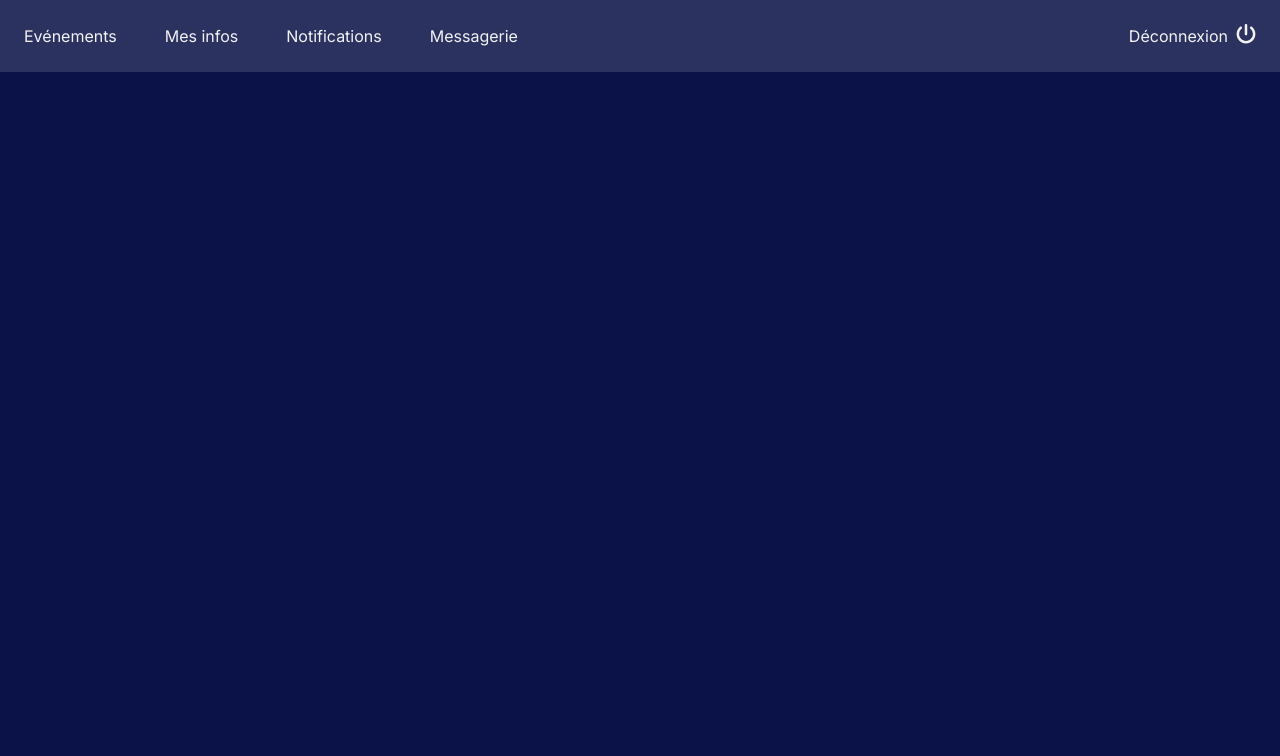
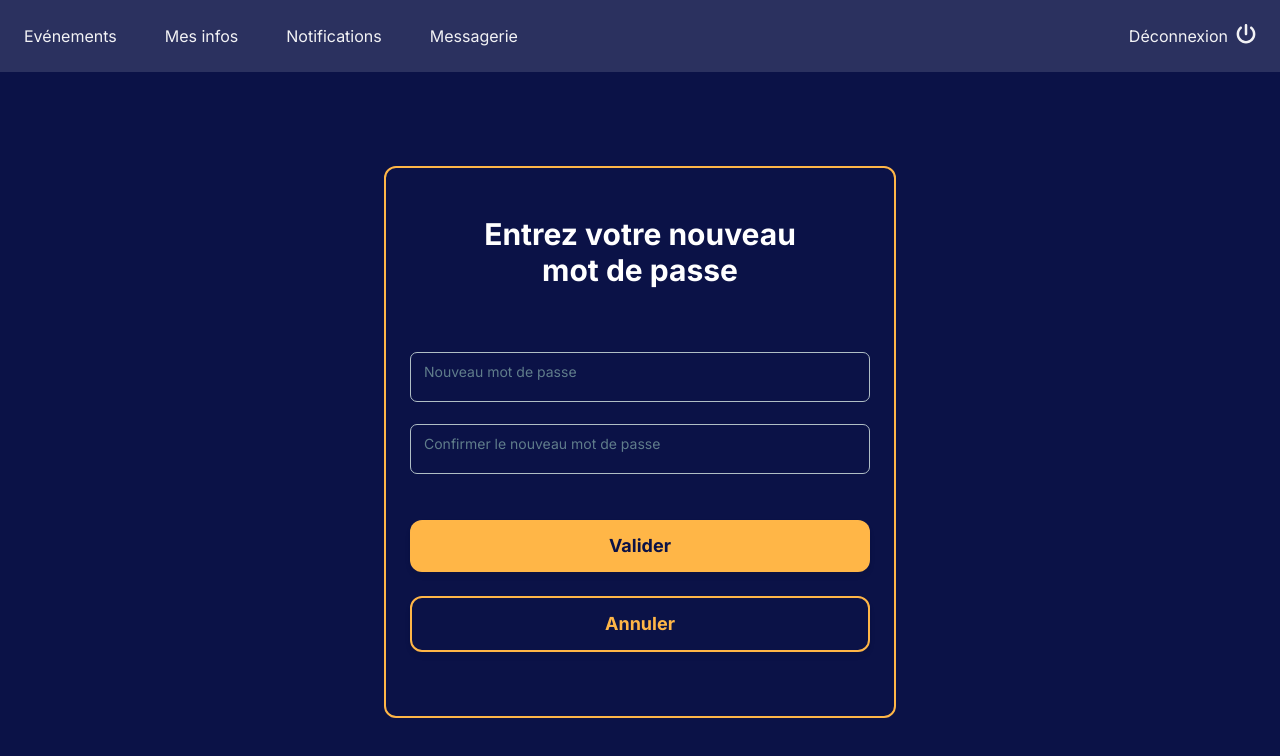
Before and after one commit to kersolo/ManagEvent_front, a React (Vite) app: page /login/new-password/1 in a window 1280 px wide. Shown: the top 756 px of the page. Built offline with nearby package versions, Linux system fonts and the light colour scheme; no server answers.

Commit message:
EVENT_DEVPUNK-53 - newPasswordPage

```diff
--- a/src/App.tsx
+++ b/src/App.tsx
@@ -5,6 +5,7 @@ import NavBar from "./components/NavBar/NavBar";
 import NavBarAdmin from "./components/NavBar/NavBarAdmin";
 import ContactPage from "./pages/Contact/ContactPage";
 import CheckEmailPage from "./pages/Login/CheckEmailPage";
+import NewPasswordPage from "./pages/Login/NewPasswordPage";
 import ResetPassPage from "./pages/Login/ResetPassPage";
 import UpdateProfilePage from "./pages/Profil/UpdateProfilePage";
 import SignUpPage, { NewUserProps } from "./pages/SignUp/SignUpPage";
@@ -44,6 +45,10 @@ export default function App() {
         <Route path="/login/reset-pass" element={<ResetPassPage />} />
         <Route path="/login/check-email" element={<CheckEmailPage />} />
         <Route
+          path="/login/new-password/:token"
+          element={<NewPasswordPage />}
+        />
+        <Route
           path="/inscription"
           element={<SignUpPage handleSubmitUser={handleSubmitUser} />}
         />
--- a/src/components/InputDefault.tsx
+++ b/src/components/InputDefault.tsx
@@ -1,5 +1,5 @@
-import { Input } from '@material-tailwind/react';
-import { FieldValues, Path, UseFormRegister } from 'react-hook-form';
+import { Input } from "@material-tailwind/react";
+import { FieldValues, Path, UseFormRegister } from "react-hook-form";
 
 type InputDefaultProps<T extends FieldValues> = {
   label: string;
@@ -21,10 +21,10 @@ export function InputDefault<T extends FieldValues>({
   errors,
   value,
   defaultValue,
-  className
+  className,
 }: InputDefaultProps<T>) {
   return (
-    <div className="w-72">
+    <>
       <Input
         {...register(name)}
         label={label}
@@ -35,6 +35,6 @@ export function InputDefault<T extends FieldValues>({
         className={className}
       />
       {errors && <p className="text-red-600">{errors[name]?.message}</p>}
-    </div>
+    </>
   );
 }
--- /dev/null
+++ b/src/pages/Login/NewPasswordPage.tsx
@@ -0,0 +1,127 @@
+import { yupResolver } from "@hookform/resolvers/yup";
+import axios, { AxiosResponse } from "axios";
+import { useEffect, useState } from "react";
+import { useForm } from "react-hook-form";
+import { useNavigate, useParams } from "react-router-dom";
+import * as yup from "yup";
+import ButtonDefault from "../../components/ButtonDefault";
+import { InputDefault } from "../../components/InputDefault";
+
+type Token = {
+  token: string;
+};
+
+type UserId = {
+  id: string;
+};
+
+type Inputs = {
+  password: string;
+  confirmPassword: string;
+};
+
+const InputsSchema = yup.object({
+  password: yup
+    .string()
+    .required("Veuillez remplir ce champ")
+    .min(8, "Le mot de passe doit faire au moins 8 caractères"),
+  confirmPassword: yup
+    .string()
+    .required("Veuillez remplir ce champ")
+    .oneOf([yup.ref("password")], "Les mots de passe ne correspondent pas"),
+});
+
+export default function NewPasswordPage() {
+  const navigate = useNavigate();
+  const { token } = useParams<Token>();
+  const [isTokenValid, setIsTokenValid] = useState(true);
+  const [userId, setuserId] = useState("");
+
+  const {
+    register,
+    handleSubmit,
+    watch,
+    formState: { errors },
+  } = useForm<Inputs>({
+    resolver: yupResolver(InputsSchema),
+  });
+
+  useEffect(() => {
+    const getUserFromToken = async (token: string | undefined) => {
+      try {
+        const response: AxiosResponse = await axios.post("/user", {
+          token: token,
+        });
+        const responseData: UserId = response.data;
+        setuserId(responseData.id);
+        setIsTokenValid(true);
+      } catch (error) {
+        if (axios.isAxiosError(error)) {
+          console.log(error.status);
+          console.error(error.response);
+        } else {
+          console.error(error);
+        }
+      }
+    };
+    getUserFromToken(token);
+  }, [token]);
+
+  const onSubmit = async () => {
+    console.log("pass : ", watch("password"));
+    console.log(userId);
+
+    // A DECOMMENTER AU CABLAGE
+    //
+    //   const response = await axios.put(`/user/${userId}`, {
+    //     password: watch("password"),
+    //   });
+    //   if (response.status === 400) {
+    //     navigate("/login")
+    //   }
+    // };
+  };
+
+  return isTokenValid ? (
+    <div className="flex h-[calc(100vh-60px)] items-center">
+      <form
+        onSubmit={handleSubmit(onSubmit)}
+        className="flex flex-col text-center gap-4 mx-large md:w-3/4 max-w-lg md:mx-auto border-dp px-large pt-12 pb-16"
+      >
+        <h1 className="h1-size mb-12">
+          Entrez votre nouveau <br /> mot de passe
+        </h1>
+
+        <InputDefault
+          label="Nouveau mot de passe"
+          name="password"
+          type="password"
+          register={register}
+          errors={errors}
+          className="py-6"
+        />
+        <InputDefault
+          label="Confirmer le nouveau mot de passe"
+          name="confirmPassword"
+          type="password"
+          register={register}
+          errors={errors}
+          className="py-6"
+        />
+        <ButtonDefault type="submit" className="mt-6 mb-2">
+          Valider
+        </ButtonDefault>
+        <ButtonDefault
+          onClick={() => navigate("/Login/login")}
+          variant="secondary"
+        >
+          Annuler
+        </ButtonDefault>
+      </form>
+    </div>
+  ) : (
+    <h1 className="h1-size mt-32">
+      Lien invalide. Veuillez recommencer la procédure
+    </h1>
+  );
+}
```
